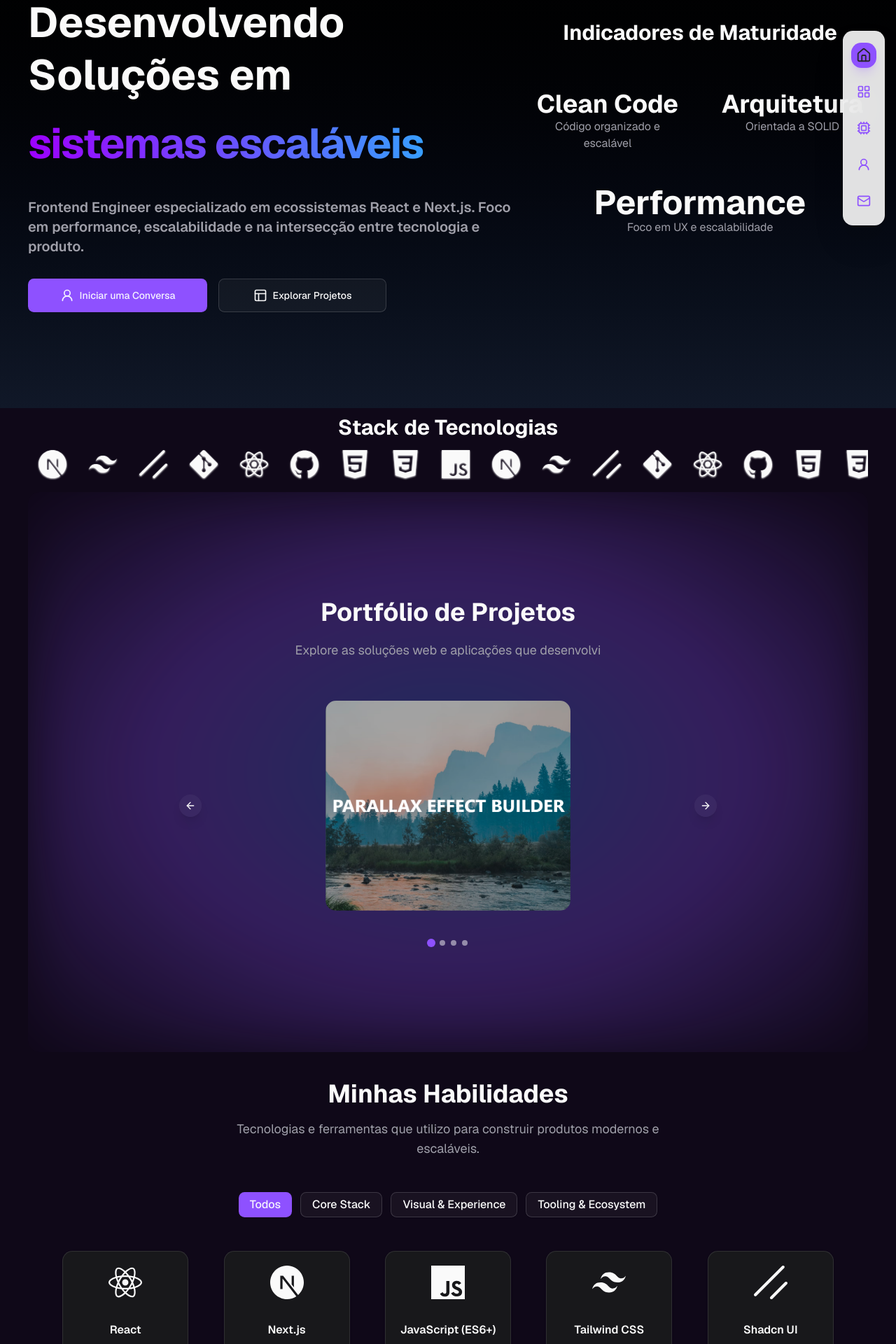
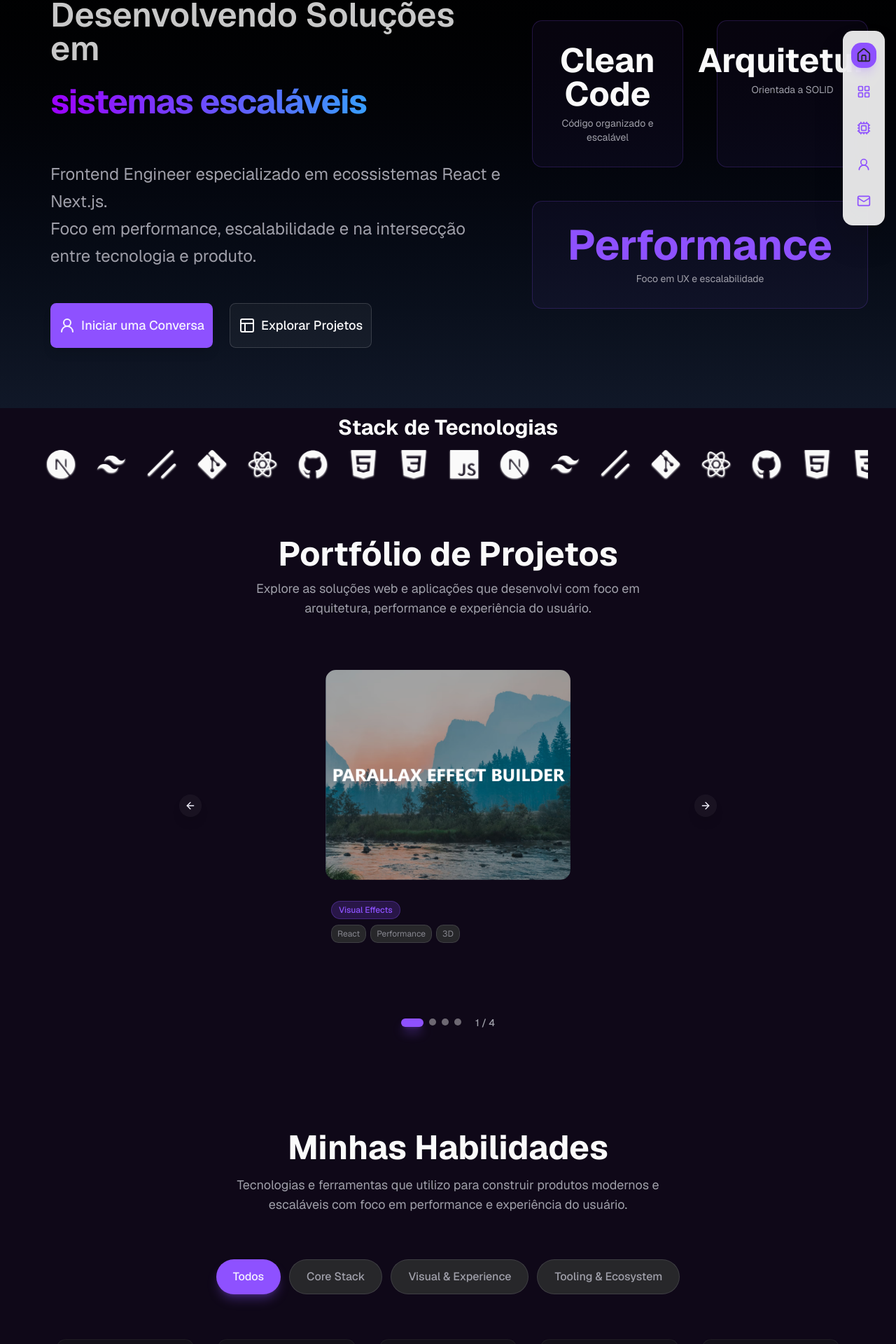
Before and after one commit to joaofelipe-dev/portfolio-joao, a Next.js app: page / in a window 1280 px wide. Shown: the part 217-2137 px from the top of the page at 70% size. Built offline with nearby package versions, Linux system fonts and the light colour scheme.

Commit message:
Ajustes performance/acessibilidade -claude-

```diff
--- a/app/pages/Banner/banner.jsx
+++ b/app/pages/Banner/banner.jsx
@@ -5,13 +5,34 @@ import GradientText from "@/components/ui/GradientText";
 import { UserRound, PanelsTopLeft } from "lucide-react";
 import { motion } from "motion/react";
 
+const container = {
+  hidden: {},
+  show: {
+    transition: {
+      staggerChildren: 0.15,
+    },
+  },
+};
+
+const item = {
+  hidden: { opacity: 0, y: 20 },
+  show: {
+    opacity: 1,
+    y: 0,
+    transition: {
+      duration: 0.6,
+      ease: "easeOut",
+    },
+  },
+};
+
 export function Banner() {
   return (
     <section
       id="banner"
-      className="w-full min-h-screen md:grid md:grid-cols-5 py-10 rounded-2xl overflow-x-hidden"
+      className="w-full min-h-screen md:grid md:grid-cols-5 py-12 md:py-16 lg:py-20 px-4 md:px-0 rounded-2xl overflow-x-hidden"
     >
-      {/* Seção Esquerda - Conteúdo Principal (Visível em todas as telas) */}
+      {/* Left Section - Main Content */}
       <motion.div
         initial={{ x: -100, opacity: 0 }}
         whileInView={{
@@ -22,14 +43,17 @@ export function Banner() {
         viewport={{ once: true, amount: 0.3 }}
         className="h-full flex items-center col-span-3"
       >
-        <div className="w-full max-w-4xl mx-auto">
-          {/* Título */}
-          <div className="flex flex-col items-center md:items-start text-center md:text-left mb-8">
-            <h1 className="text-3xl md:text-6xl font-bold leading-tight mb-4">
-              João Felipe | <br className="hidden md:block" />
-              Desenvolvendo Soluções em&nbsp;
+        <div className="w-full max-w-4xl mx-auto px-4 md:px-8">
+          {/* Title */}
+          <div className="flex flex-col items-center md:items-start text-center md:text-left mb-8 md:mb-10 gap-4">
+            <h1 className="text-4xl sm:text-5xl md:text-6xl lg:text-7xl font-bold leading-tight">
+              João Felipe
             </h1>
-            <span className="text-3xl md:text-6xl">
+            <div className="h-1.5 w-20 bg-primary rounded-full"></div>
+            <h2 className="text-2xl sm:text-3xl md:text-4xl lg:text-5xl font-semibold text-foreground/80">
+              Desenvolvendo Soluções em
+            </h2>
+            <span className="text-2xl sm:text-3xl md:text-4xl lg:text-5xl min-h-16 md:min-h-20">
               <GradientText animationSpeed={150}>
                 <TextType
                   text={[
@@ -47,36 +71,49 @@ export function Banner() {
             </span>
           </div>
 
-          {/* Subtítulo */}
-          <div className="mb-8 text-center md:text-left">
-            <h2 className="text-lg md:text-xl text-muted-foreground">
+          {/* Subtitle */}
+          <div className="mb-10 md:mb-12">
+            <h3 className="text-base sm:text-lg md:text-xl lg:text-2xl text-muted-foreground leading-relaxed max-w-2xl">
               Frontend Engineer especializado em ecossistemas React e Next.js.
+              <br className="hidden sm:block" />
               Foco em performance, escalabilidade e na intersecção entre tecnologia e produto.
-            </h2>
+            </h3>
           </div>
 
-          {/* Botões */}
-          <div className="flex flex-col sm:flex-row items-center justify-center md:justify-start gap-4 mb-16 md:mb-0">
-            <a href="#contato" className="w-full sm:w-auto" aria-label="Navegar para seção de contato">
-              <Button className="flex items-center justify-center gap-2 w-full sm:w-40 h-12 md:w-56 md:h-12 lg:w-64">
-                <UserRound className="size-4 md:size-5" />
+          {/* CTA Buttons */}
+          <div className="flex flex-col sm:flex-row items-center justify-center md:justify-start gap-4 md:gap-6">
+            <motion.div
+              whileHover={{ scale: 1.05 }}
+              whileTap={{ scale: 0.95 }}
+              className="w-full sm:w-auto"
+            >
+              <a href="#contato" aria-label="Navegar para seção de contato" className="w-full">
+                <Button className="flex items-center justify-center gap-2 w-full h-12 md:h-14 lg:h-16 px-8 text-base md:text-lg shadow-lg hover:shadow-xl transition-all">
+                  <UserRound className="size-5 md:size-6" />
                   <span>Iniciar uma Conversa</span>
                 </Button>
               </a>
-            <a href="#projetos" className="w-full sm:w-auto" aria-label="Ver meus projetos">
+            </motion.div>
+            <motion.div
+              whileHover={{ scale: 1.05 }}
+              whileTap={{ scale: 0.95 }}
+              className="w-full sm:w-auto"
+            >
+              <a href="#projetos" aria-label="Ver meus projetos" className="w-full">
                 <Button
-                className="flex items-center justify-center gap-2 w-full sm:w-40 h-12 md:w-52 md:h-12 lg:w-60"
+                  className="flex items-center justify-center gap-2 w-full h-12 md:h-14 lg:h-16 px-8 text-base md:text-lg"
                   variant="outline"
                 >
-                <PanelsTopLeft className="size-4 md:size-5" />
+                  <PanelsTopLeft className="size-5 md:size-6" />
                   <span>Explorar Projetos</span>
                 </Button>
               </a>
+            </motion.div>
           </div>
         </div>
       </motion.div>
 
-      {/* Seção Direita - Estatísticas e Tecnologias (Visível em todas as telas) */}
+      {/* Right Section - Stats */}
       <motion.div
         initial={{ x: 100, opacity: 0 }}
         whileInView={{
@@ -85,41 +122,61 @@ export function Banner() {
           transition: { duration: 0.8, delay: 0.2 },
         }}
         viewport={{ once: true, amount: 0.3 }}
-        className="h-full flex items-center justify-center py-10 md:py-0 col-span-2"
+        className="h-full flex items-center justify-center py-12 md:py-0 col-span-2 px-4 md:px-0"
       >
         <div className="w-full max-w-2xl mx-auto">
           <div className="flex flex-col items-center justify-center text-center gap-12 md:gap-16 py-8 w-full">
-            {/* Título principal */}
-            <div>
-              <h2 className="text-2xl md:text-3xl font-bold">Indicadores de Maturidade</h2>
-            </div>
+            {/* Header */}
+            <motion.div
+              initial={{ opacity: 0, y: 10 }}
+              whileInView={{ opacity: 1, y: 0 }}
+              transition={{ duration: 0.6, delay: 0.3 }}
+              viewport={{ once: true }}
+            >
+              <h2 className="text-2xl md:text-3xl lg:text-4xl font-bold">Indicadores de Maturidade</h2>
+            </motion.div>
 
-            {/* Números e estatísticas */}
-            <div className="grid grid-cols-2 gap-8 md:gap-12 text-lg md:text-xl w-full max-w-lg">
-              <div className="flex flex-col items-center">
-                <span className="text-3xl md:text-4xl font-bold">Clean Code</span>
-                <span className="text-muted-foreground text-sm md:text-base">
+            {/* Stats Grid */}
+            <motion.div
+              variants={container}
+              initial="hidden"
+              whileInView="show"
+              viewport={{ once: true }}
+              className="grid grid-cols-2 gap-8 md:gap-12 w-full max-w-lg"
+            >
+              <motion.div
+                variants={item}
+                className="flex flex-col items-center gap-2 p-6 md:p-8 rounded-xl bg-primary/5 border border-primary/20 hover:border-primary/50 transition-all"
+              >
+                <span className="text-3xl md:text-4xl lg:text-5xl font-bold text-foreground">Clean Code</span>
+                <span className="text-xs md:text-sm text-muted-foreground">
                   Código organizado e escalável
                 </span>
-              </div>
+              </motion.div>
 
-              <div className="flex flex-col items-center">
-                <span className="text-3xl md:text-4xl font-bold">Arquitetura</span>
-                <span className="text-muted-foreground text-sm md:text-base">
+              <motion.div
+                variants={item}
+                className="flex flex-col items-center gap-2 p-6 md:p-8 rounded-xl bg-primary/5 border border-primary/20 hover:border-primary/50 transition-all"
+              >
+                <span className="text-3xl md:text-4xl lg:text-5xl font-bold text-foreground">Arquitetura</span>
+                <span className="text-xs md:text-sm text-muted-foreground">
                   Orientada a SOLID
                 </span>
-              </div>
+              </motion.div>
 
-              <div className="flex flex-col items-center col-span-2">
-                <span className="text-4xl md:text-5xl font-bold">Performance</span>
-                <span className="text-muted-foreground text-sm md:text-base">
+              <motion.div
+                variants={item}
+                className="flex flex-col items-center gap-2 p-6 md:p-8 rounded-xl bg-primary/5 border border-primary/20 hover:border-primary/50 transition-all col-span-2"
+              >
+                <span className="text-4xl md:text-5xl lg:text-6xl font-bold text-primary">Performance</span>
+                <span className="text-xs md:text-sm text-muted-foreground">
                   Foco em UX e escalabilidade
                 </span>
-              </div>
-            </div>
+              </motion.div>
+            </motion.div>
           </div>
         </div>
       </motion.div>
-    </section >
+    </section>
   );
 }
--- a/app/pages/Projetos/projetos.jsx
+++ b/app/pages/Projetos/projetos.jsx
@@ -2,15 +2,15 @@
 import TiltedCard from "@/components/ui/TiltedCard";
 import React from "react";
 
-export const Projetos = ({ image, title, description, href }) => {
+export const Projetos = ({ image, title, description, href, tags = [], category = "" }) => {
   return (
-    <div className="flex flex-col">
+    <div className="flex flex-col gap-3">
       <a href={href} target="_blank">
 
         <TiltedCard
           imageSrc={image}
           altText={title}
-          captionText={description}
+          captionText={title}
           containerHeight="320px"
           containerWidth="350px"
           imageHeight="300px"
@@ -21,13 +21,41 @@ export const Projetos = ({ image, title, description, href }) => {
           showTooltip={true}
           displayOverlayContent={true}
           overlayContent={
-            <p>
-              {description}
-            </p>
+            <div className="flex flex-col gap-2 px-3 py-2">
+              <p className="text-xs font-semibold text-center line-clamp-2">
+                {description}
+              </p>
+            </div>
           }
 
         />
       </a>
+
+      {/* Project Info */}
+      <div className="px-2 py-2 flex flex-col gap-2">
+        {/* Category Badge */}
+        {category && (
+          <div className="inline-flex w-fit">
+            <span className="text-xs font-medium px-2.5 py-1 rounded-full bg-primary/20 text-primary border border-primary/30">
+              {category}
+            </span>
+          </div>
+        )}
+
+        {/* Tags */}
+        {tags && tags.length > 0 && (
+          <div className="flex flex-wrap gap-1.5">
+            {tags.map((tag, index) => (
+              <span
+                key={index}
+                className="text-xs px-2 py-1 rounded-lg bg-muted text-muted-foreground/80 border border-muted-foreground/20 transition-all hover:bg-muted-foreground/10 hover:border-muted-foreground/40"
+              >
+                {tag}
+              </span>
+            ))}
+          </div>
+        )}
+      </div>
     </div>
   );
 };
--- a/app/pages/Projetos/projetospage.jsx
+++ b/app/pages/Projetos/projetospage.jsx
@@ -10,20 +10,23 @@ import {
   CarouselPrevious,
 } from "@/components/ui/carousel";
 
-export const ProjetosPage = () => {
-  const projetosArray = [
+const PROJETOS_DATA = [
   {
     image: "/parallax.png",
     title: "Parallax Creator Engine",
     description:
       "Desenvolvimento de um motor de efeitos visuais de alta performance, utilizando manipulação direta de DOM e otimização de renderização para garantir 60 FPS em múltiplos dispositivos.",
     href: "./",
+    tags: ["React", "Performance", "3D"],
+    category: "Visual Effects"
   },
   {
-      image:"/travelgram.png",
-      title:"Travelgram - Perfil de Viagens",
+    image: "/travelgram.png",
+    title: "Travelgram - Perfil de Viagens",
     description: "Desenvolvimento de um perfil de viagens com design responsivo e interativo.",
     href: "https://joaofelipe-dev.github.io/Travelgram",
+    tags: ["React", "Responsive", "Design"],
+    category: "Social Profile"
   },
   {
     image: "/painel-vendas.png",
@@ -31,6 +34,8 @@ export const ProjetosPage = () => {
     description:
       "Arquitetura de dashboard corporativo com visualização de dados em tempo real. Implementação de persistência de estado e processamento de dados do lado do cliente para relatórios dinâmicos.",
     href: "./",
+    tags: ["React", "Analytics", "Real-time"],
+    category: "Dashboard"
   },
   {
     image: "/pedido-papelaria.png",
@@ -38,8 +43,12 @@ export const ProjetosPage = () => {
     description:
       "Solução completa de gestão de pedidos com foco em UX para alta produtividade. Sistema robusto de validação de dados e integração de fluxo de trabalho para redução de erros operacionais.",
     href: "./",
+    tags: ["React", "UX", "Enterprise"],
+    category: "ERP System"
   },
 ];
+
+export const ProjetosPage = () => {
   const [api, setApi] = useState(null);
   const [currentIndex, setCurrentIndex] = useState(0);
 
@@ -85,11 +94,7 @@ export const ProjetosPage = () => {
         className="absolute inset-0
                pointer-events-none
                bg-transparent
-               md:bg-radial
-               from-blue-500/30
-               via-primary/30
-               to-transparent
-               blur-2xl"
+               "
       />
 
       {/* Conteúdo */}
@@ -97,22 +102,23 @@ export const ProjetosPage = () => {
         className="flex-1 relative z-10
                flex flex-col
                justify-center
-               items-center py-8
-               md:p-6
-               lg:p-8"
+               items-center
+               py-8 md:py-12 lg:py-16
+               px-4 md:px-6 lg:px-8
+               gap-8 md:gap-10"
       >
 
-    <h2 className="text-2xl md:text-4xl font-bold text-center">
+        <div className="w-full text-center flex flex-col gap-3">
+          <h2 className="text-3xl md:text-4xl lg:text-5xl font-bold">
             Portfólio de Projetos
           </h2>
 
-    <p className="mt-4 mb-6 md:mt-5 md:mb-8
-                  text-sm md:text-lg
-                  text-center
+          <p className="text-sm md:text-base lg:text-lg
                   text-muted-foreground
-                  max-w-md">
-      Explore as soluções web e aplicações que desenvolvi
+                  max-w-xl mx-auto">
+            Explore as soluções web e aplicações que desenvolvi com foco em arquitetura, performance e experiência do usuário.
           </p>
+        </div>
 
         <div className="w-full max-w-6xl flex items-center justify-center">
 
@@ -126,37 +132,52 @@ export const ProjetosPage = () => {
               orientation="horizontal"
               setApi={setApi}
             >
-          {/* Setas só desktop */}
-          <CarouselPrevious className="hidden md:flex shrink-0 p-3 rounded-full z-20 border-none shadow-lg" />
+              {/* Navigation Arrows - Desktop Only */}
+              <CarouselPrevious
+                className="hidden md:flex shrink-0 p-3 rounded-full z-20 border-none shadow-lg bg-primary/80 hover:bg-primary text-primary-foreground hover:shadow-xl transition-all duration-300"
+                aria-label="Projeto anterior"
+              />
 
-          <CarouselContent className="py-4">
-            {projetosArray.map((item, index) => (
+              <CarouselContent className="py-4 md:py-6">
+                {PROJETOS_DATA.map((item, index) => (
                   <CarouselItem key={index}>
-                <div className="flex justify-center px-2">
+                    <div className="flex justify-center px-2 md:px-0">
                       <Projetos {...item} />
                     </div>
                   </CarouselItem>
                 ))}
               </CarouselContent>
 
-          <CarouselNext className="hidden md:flex shrink-0 p-3 rounded-full z-20 border-none shadow-lg" />
+              <CarouselNext
+                className="hidden md:flex shrink-0 p-3 rounded-full z-20 border-none shadow-lg bg-primary/80 hover:bg-primary text-primary-foreground hover:shadow-xl transition-all duration-300"
+                aria-label="Próximo projeto"
+              />
             </Carousel>
           </div>
         </div>
 
-    {/* Bolinhas */}
-    <div className="flex gap-2 mt-4">
-      {projetosArray.map((_, index) => (
-        <button
+        {/* Improved Dot Indicators */}
+        <div className="flex items-center gap-3 mt-6 md:mt-8">
+          <div className="flex gap-2">
+            {PROJETOS_DATA.map((_, index) => (
+              <motion.button
                 key={index}
                 onClick={() => api && api.scrollTo(index)}
-          className={`w-2 h-2 rounded-full transition-all duration-300 ${
-            index === currentIndex
-              ? "bg-primary scale-150"
-              : "bg-foreground/50"
+                whileHover={{ scale: 1.2 }}
+                whileTap={{ scale: 0.95 }}
+                aria-label={`Ver projeto ${index + 1} de ${PROJETOS_DATA.length}`}
+                className={`rounded-full transition-all duration-300 ${index === currentIndex
+                  ? "w-8 h-3 bg-primary shadow-lg shadow-primary/50"
+                  : "w-2.5 h-2.5 bg-foreground/40 hover:bg-foreground/60"
                   }`}
               />
             ))}
+          </div>
+
+          {/* Project Counter */}
+          <span className="text-xs md:text-sm text-muted-foreground ml-2 font-medium">
+            {currentIndex + 1} / {PROJETOS_DATA.length}
+          </span>
         </div>
 
       </main>
--- a/app/pages/Skills/skills.jsx
+++ b/app/pages/Skills/skills.jsx
@@ -1,7 +1,6 @@
 "use client";
-import { motion } from "framer-motion";
-import { useState } from "react";
-import { Button } from "@/components/ui/button";
+import { motion } from "motion/react";
+import { useState, useMemo } from "react";
 import { Card } from "@/components/ui/card";
 import {
   SiCss3,
@@ -14,11 +13,12 @@ import {
   SiShadcnui,
   SiTailwindcss,
 } from "react-icons/si";
+
 const container = {
   hidden: {},
   show: {
     transition: {
-      staggerChildren: 0.3, // tempo entre cada item
+      staggerChildren: 0.3,
     },
   },
 };
@@ -35,8 +35,7 @@ const item = {
   },
 };
 
-export const Skills = () => {
-  const tools = [
+const TOOLS_DATA = [
   {
     nome: "React",
     icone: <SiReact />,
@@ -102,53 +101,71 @@ export const Skills = () => {
   },
 ];
 
-  const tiposUnicos = ["Todos", ...new Set(tools.map((tool) => tool.tipo))];
+export const Skills = () => {
   const [filtroAtivo, setFiltroAtivo] = useState("Todos");
 
-  const ferramentasFiltradas =
-    filtroAtivo === "Todos"
-      ? tools
-      : tools.filter((tool) => tool.tipo === filtroAtivo);
+  const tiposUnicos = useMemo(() => ["Todos", ...new Set(TOOLS_DATA.map((tool) => tool.tipo))], []);
+
+  const ferramentasFiltradas = useMemo(
+    () => filtroAtivo === "Todos"
+      ? TOOLS_DATA
+      : TOOLS_DATA.filter((tool) => tool.tipo === filtroAtivo),
+    [filtroAtivo]
+  );
 
   return (
     <section
       id="skills"
-      className="min-h-screen w-full p-6 md:p-10 flex flex-col gap-12 overflow-x-hidden"
+      className="min-h-screen w-full px-4 md:px-6 lg:px-10 py-12 md:py-16 lg:py-20 flex flex-col gap-12 md:gap-16 overflow-x-hidden"
     >
-      <div className="text-center">
-        <h2 className="text-3xl md:text-4xl font-bold mb-4 text-foreground">
+      <motion.div
+        initial={{ opacity: 0, y: 20 }}
+        whileInView={{ opacity: 1, y: 0 }}
+        transition={{ duration: 0.6 }}
+        viewport={{ once: true }}
+        className="text-center w-full"
+      >
+        <h2 className="text-3xl md:text-4xl lg:text-5xl font-bold mb-4 text-foreground">
           Minhas Habilidades
         </h2>
-        <p className="text-muted-foreground text-lg max-w-2xl mx-auto">
+        <p className="text-sm md:text-base lg:text-lg text-muted-foreground max-w-2xl mx-auto">
           Tecnologias e ferramentas que utilizo para construir produtos modernos
-          e escaláveis.
+          e escaláveis com foco em performance e experiência do usuário.
         </p>
-      </div>
+      </motion.div>
 
-      {/* Botões de filtro */}
-      <div className="flex flex-wrap gap-3 justify-center">
+      {/* Filter Buttons */}
+      <motion.div
+        initial={{ opacity: 0 }}
+        whileInView={{ opacity: 1 }}
+        transition={{ duration: 0.6, delay: 0.1 }}
+        viewport={{ once: true }}
+        className="flex flex-wrap gap-2 md:gap-3 justify-center"
+      >
         {tiposUnicos.map((tipo) => (
-          <Button
+          <motion.button
             key={tipo}
-            variant={filtroAtivo === tipo ? "default" : "outline"}
-            className="px-4 py-2 text-sm md:text-base transition-all"
+            whileHover={{ scale: 1.05 }}
+            whileTap={{ scale: 0.95 }}
             onClick={() => setFiltroAtivo(tipo)}
+            className={`px-4 md:px-6 py-2.5 md:py-3 text-xs md:text-sm lg:text-base rounded-full font-medium transition-all duration-300 ${
+              filtroAtivo === tipo
+                ? "bg-primary text-primary-foreground shadow-lg shadow-primary/30"
+                : "bg-muted text-muted-foreground hover:bg-muted/80 border border-muted-foreground/20"
+            }`}
           >
             {tipo}
-          </Button>
+          </motion.button>
         ))}
-      </div>
+      </motion.div>
 
-      {/* Cards filtrados */}
+      {/* Skills Grid */}
       <motion.div
         variants={container}
         initial="hidden"
         whileInView="show"
-        viewport={{ once: true }}
-        className="
-    grid grid-cols-2 sm:grid-cols-3 md:grid-cols-4 lg:grid-cols-5
-    gap-4 sm:gap-6 lg:gap-8 justify-items-center flex-1
-  "
+        viewport={{ once: true, amount: 0.2 }}
+        className="grid grid-cols-2 sm:grid-cols-3 md:grid-cols-4 lg:grid-cols-5 gap-4 md:gap-6 lg:gap-8 justify-items-center flex-1"
       >
         {ferramentasFiltradas.map(({ nome, icone, nivel, href }) => (
           <motion.a
@@ -157,19 +174,30 @@ export const Skills = () => {
             target="_blank"
             rel="noopener noreferrer"
             variants={item}
-            className="w-full h-full max-w-[140px] sm:max-w-40 md:max-w-[180px] flex"
+            className="w-full h-full flex"
+            whileHover={{ y: -4 }}
           >
             <Card
               className="
           flex flex-col items-center justify-center
           text-xs sm:text-sm md:text-base text-center
-          p-4 sm:p-5 w-full h-full hover:scale-105 hover:shadow-lg
+          p-4 sm:p-6 md:p-7 w-full h-full
+          hover:shadow-xl hover:border-primary/50
           transition-all duration-300
+          cursor-pointer
+          bg-card/50 backdrop-blur-sm
+          hover:bg-card/80
+          border border-border/50
+          group
         "
             >
-              <div className="text-4xl sm:text-5xl mb-2">{icone}</div>
-              <h3 className="font-semibold">{nome}</h3>
-              <p className="text-xs sm:text-sm text-muted-foreground mt-auto">
+              <div className="text-4xl sm:text-5xl md:text-6xl mb-3 transition-all group-hover:scale-110 group-hover:text-primary duration-300">
+                {icone}
+              </div>
+              <h3 className="font-semibold text-foreground group-hover:text-primary transition-colors">
+                {nome}
+              </h3>
+              <p className="text-xs sm:text-sm text-muted-foreground mt-2 group-hover:text-muted-foreground/80">
                 {nivel}
               </p>
             </Card>
```
Also changed, not shown: app/pages/Contato/contato.jsx (+111 -43 lines), app/pages/Sobre/sobre.jsx (+43 -34 lines). Lines whose indentation alone changed are shown as unchanged.
